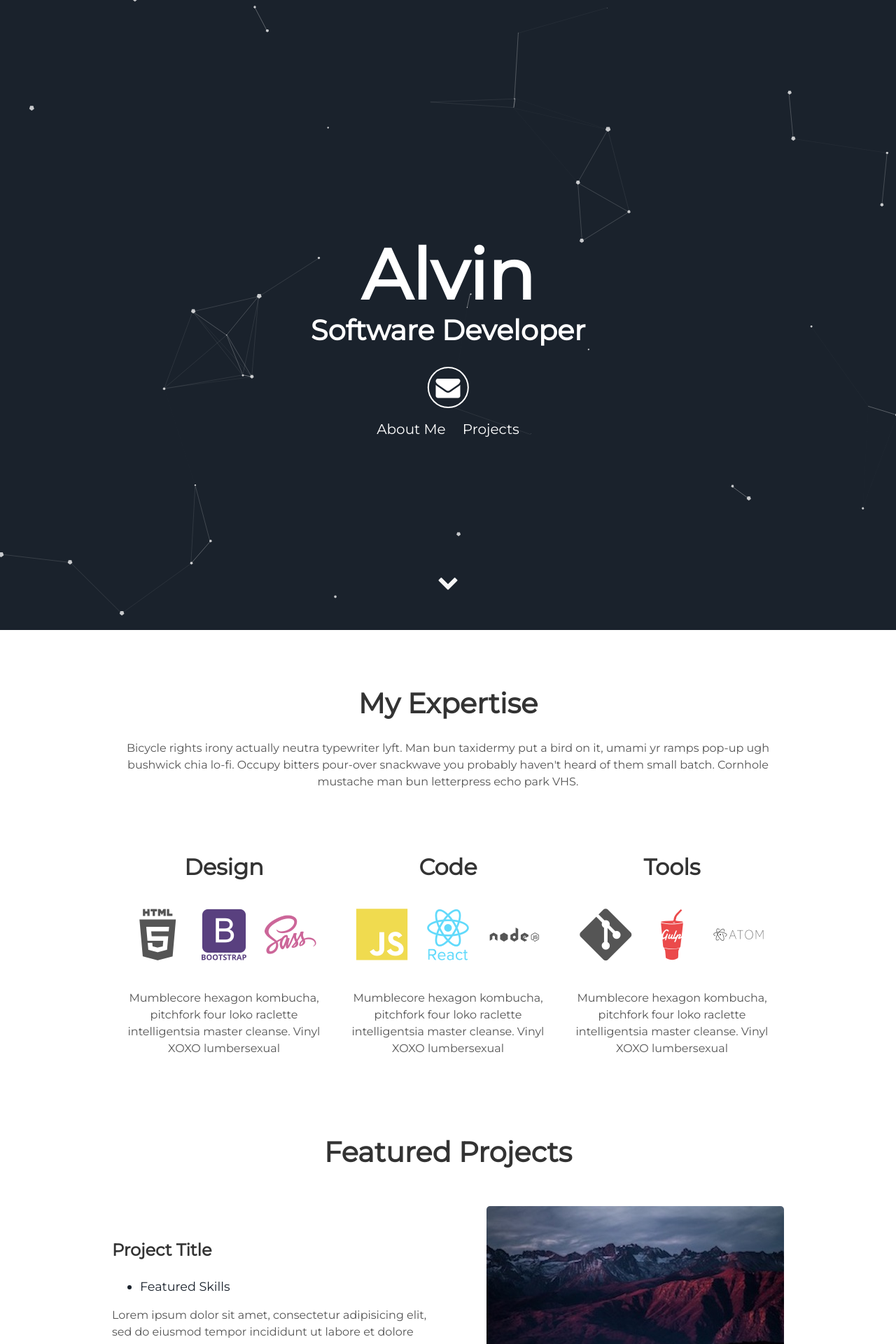
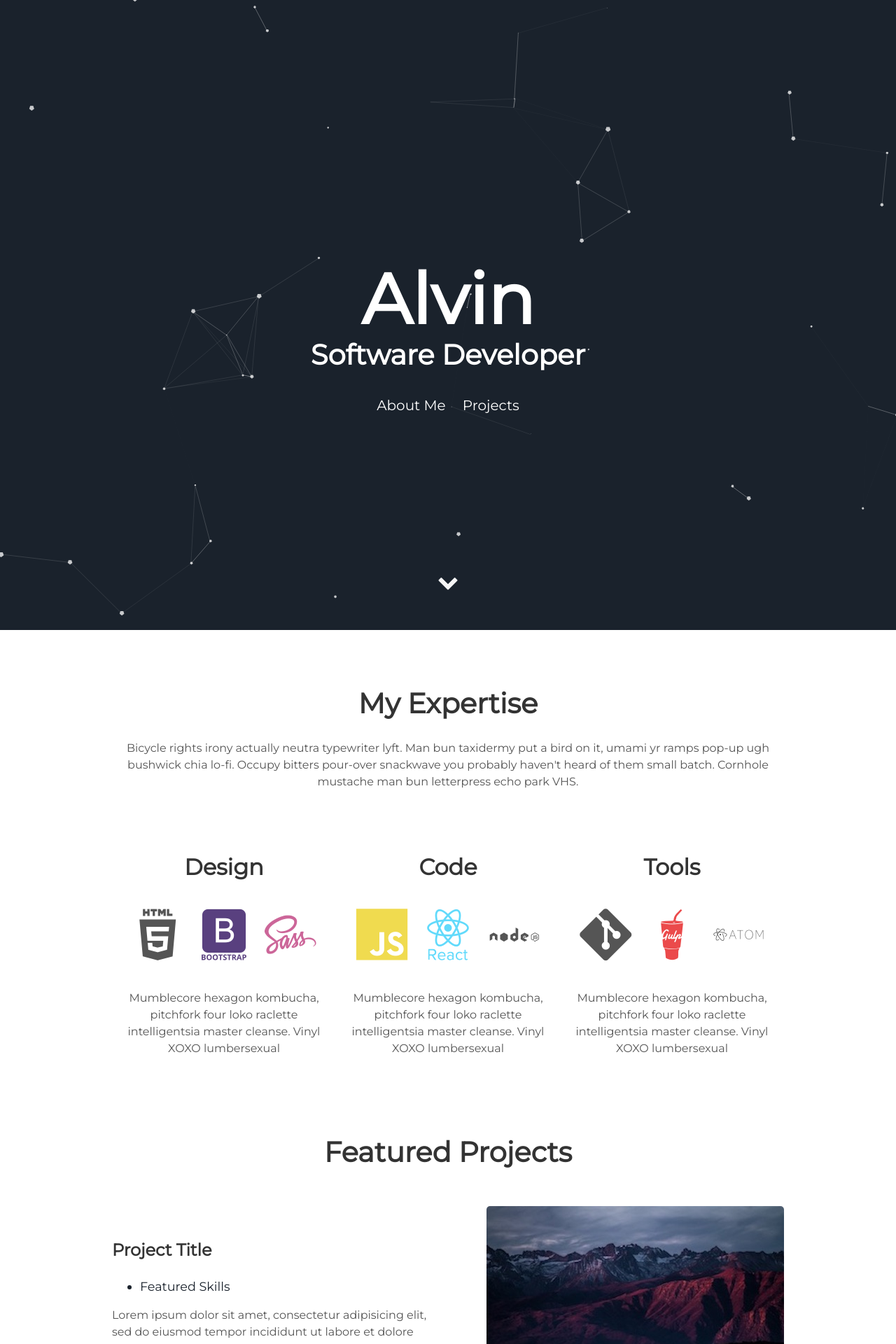
Before and after one commit to Alvin706/Alvin706.github.io, a Jekyll site: the page built from index.html, in a window 1280 px wide. Shown: the top 1920 px of the page at 70% size. Built offline with Jekyll 4.4.1, drawn with Linux system fonts in a browser that asks for light colours.

Commit message:
Update header.html

```diff
--- a/_includes/header.html
+++ b/_includes/header.html
@@ -5,7 +5,7 @@
         <span class="site-description">{{site.user_title}}</span>
       </h1>
       <div class="header-icons">
-        <a aria-label="Send email" href="#"><i class="icon fa fa-envelope"></i></a>
+<!--         <a aria-label="Send email" href="#"><i class="icon fa fa-envelope"></i></a> -->
 <!--         <a aria-label="My Twitter" target="_blank" href="#"><i class="icon fa fa-twitter" aria-hidden="true"></i></a>
         <a aria-label="My Google Plus" target="_blank" href="#"><i class="icon fa fa-google-plus" aria-hidden="true"></i></a>
         <a aria-label="My Github" target="_blank" href="#"><i class="icon fa fa-github-alt" aria-hidden="true"></i></a> -->
```
